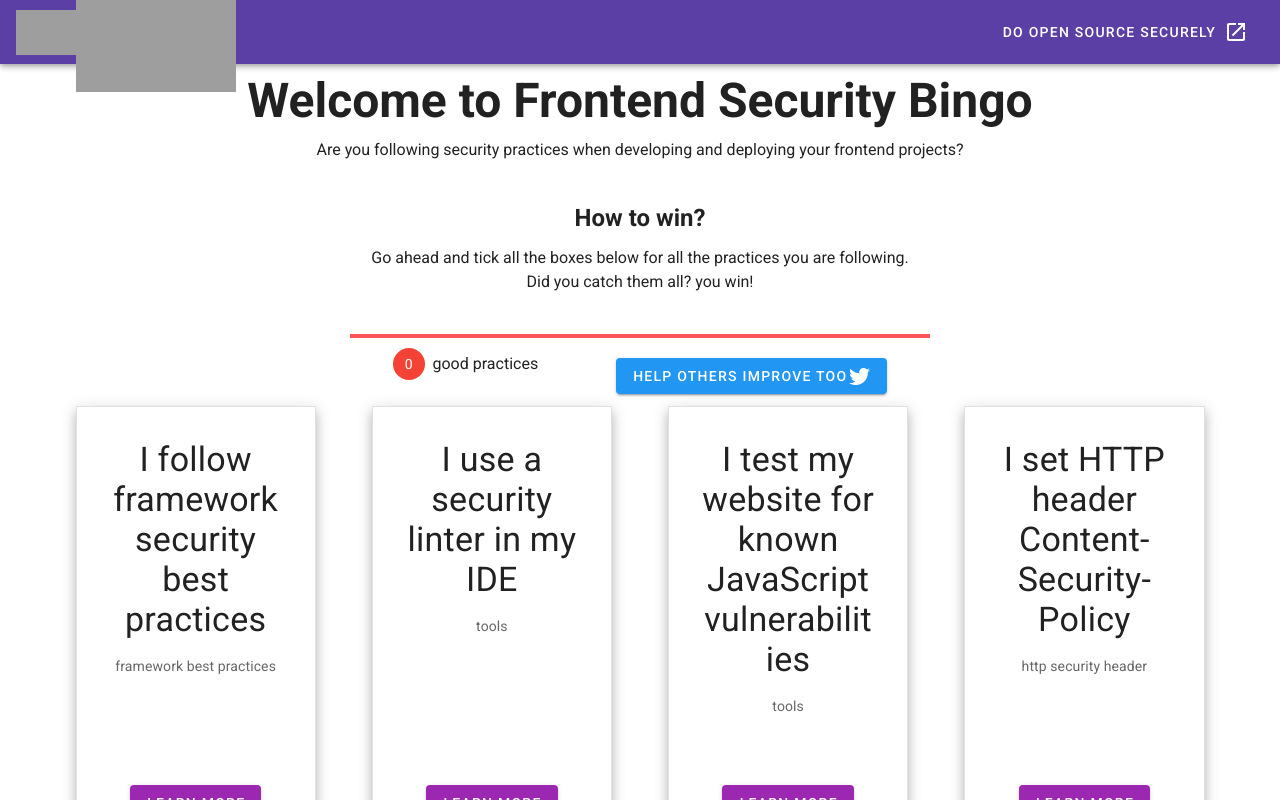
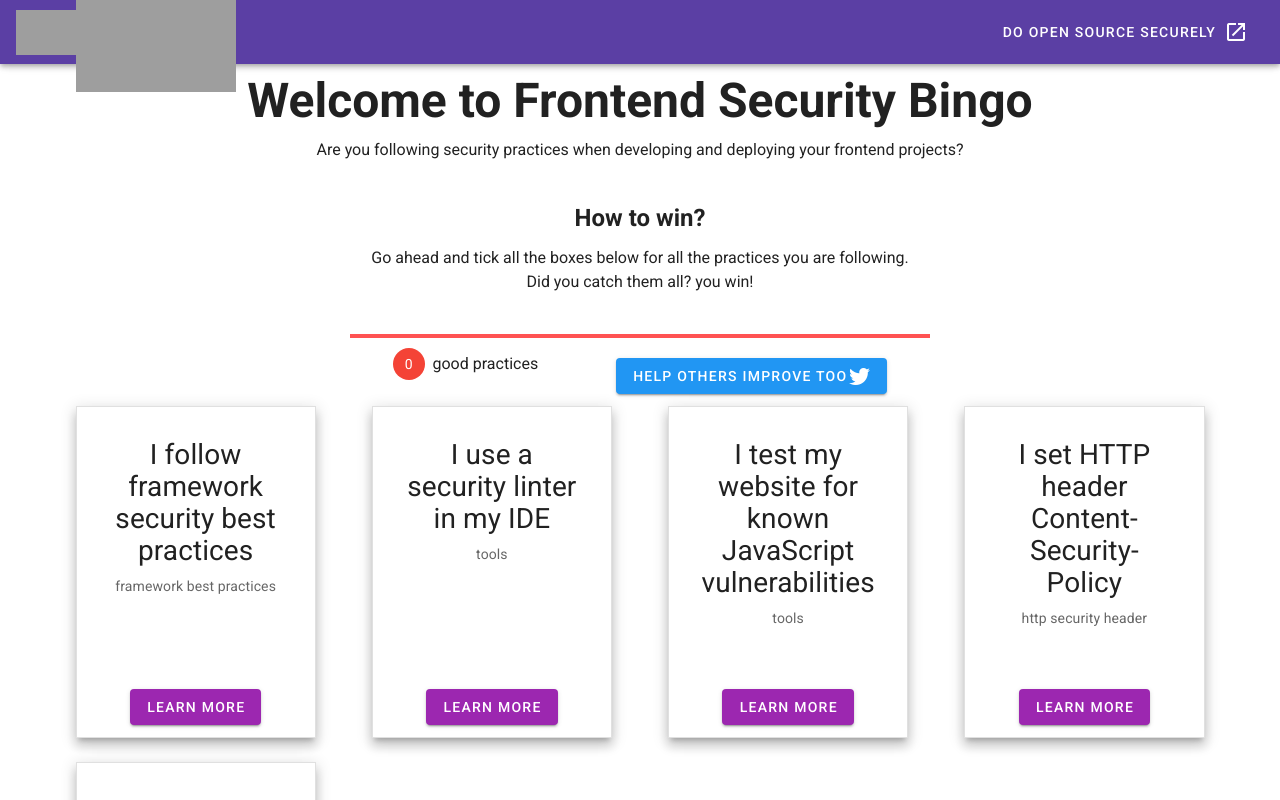
Before and after one commit to snyk-labs/frontend-security-bingo, a Vue app: page / in a window 1280 px wide. Shown: the top 800 px of the page. Built offline with nearby package versions, Linux system fonts and the light colour scheme; grey boxes are pictures that could not be loaded.

Commit message:
fix: use string for error message and line height for title on the grid

```diff
--- a/src/components/Bingo.vue
+++ b/src/components/Bingo.vue
@@ -41,7 +41,7 @@
             height="100%"
           >
             <v-card-text>
-              <p class="display-1 text--primary">{{item.text}}</p>
+              <h1 class="text--primary font-weight-regular mb-2" style="line-height: 32px">{{item.text}}</h1>
               <p>{{item.category}}</p>
             </v-card-text>
 
@@ -49,7 +49,6 @@
             <v-card-actions>
               <v-row align="center" justify="center">
                 <v-btn
-                  class="ma-2"
                   color="purple"
                   @click="gotoWebsite({url: item.url})"
                   dark
--- a/src/components/SocialShare.vue
+++ b/src/components/SocialShare.vue
@@ -1,10 +1,3 @@
-<script>
-export default {};
-</script>
-
-<style>
-</style>
-
 <template>
   <div>
     <v-container class="text-center pt-10 pb-10" :fluid="true">
@@ -17,11 +10,8 @@ export default {};
                 v-model="shareTwitterText"
                 label="tweet"
                 required
-                :error-messages="tweetErrors"
+                :error-messages="tweetError"
               ></v-text-field>
-            </span>
-            <br />
-            <br />
               <v-btn
                 color="blue"
                 outlined
@@ -30,6 +20,7 @@ export default {};
                 class="blue--text text--darken-1 font-weight-bold"
                 full-width
               >Share on Twitter</v-btn>
+            </span>
           </v-sheet>
         </v-col>
       </v-row>
@@ -44,18 +35,16 @@ export default {
     return {
       shareTwitterText:
         "Learn about Frontend Security Bingo: https://goo.gl #FrontendSecurity #WebDev",
-      tweetErrors: []
+      tweetError: ''
     };
   },
   methods: {
     shareTwitter() {
       if (this.shareTwitterText.length > 280) {
-        this.tweetErrors.push(
-          `Your text is longer than 280 characters: ${this.shareTwitterText}`
-        );
+        this.tweetError = `Your text is longer than 280 characters: ${this.shareTwitterText}`;
         return true;
       } else {
-        this.tweetErrors = [];
+        this.tweetError = '';
         const tweetMsg = encodeURIComponent(this.shareTwitterText);
         const tweetUrl = `https://twitter.com/intent/tweet?text=${tweetMsg}&via=liran_tal`;
         window.open(tweetUrl, "_blank");
```
Lines whose indentation alone changed are shown as unchanged.
